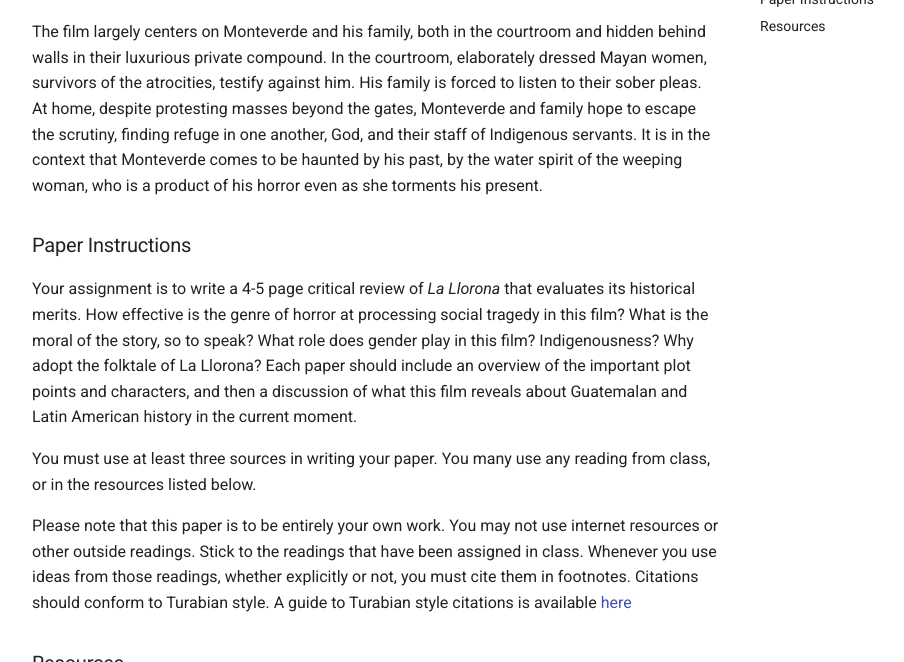
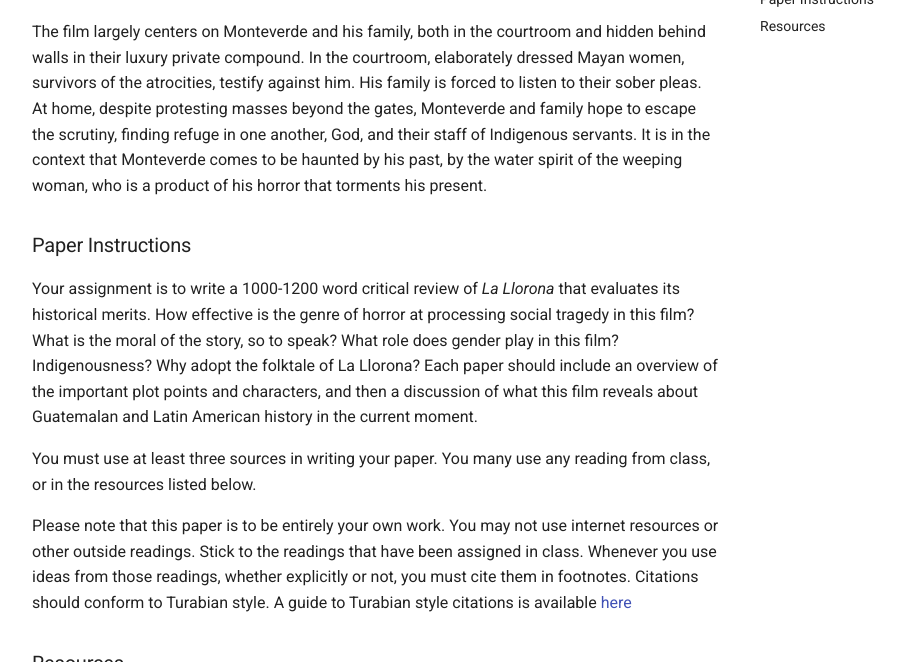
Before and after one commit to chadblack/2023MLA, an MkDocs documentation site: the page built from docs/resources/la llorona review essay.md, in a window 1280 px wide and 900 px high, scrolled down 1154 px, cut to the strip 238-900 px from the top of the window. Shown: the whole strip, without its empty margins (264-1168 px from the left). Built offline with MkDocs 1.6.1 and Material for MkDocs 9.7.7, drawn with Linux system fonts in a browser that asks for light colours.

Commit message:
neverending alterations

```diff
--- a/docs/resources/la llorona review essay.md
+++ b/docs/resources/la llorona review essay.md
@@ -24,11 +24,11 @@ The fictional General and former President Enrique Monteverde is being put on tr
 
 <iframe width="560" height="315" src="https://www.youtube.com/embed/bB6t7jJ1lTg?start=1153" title="YouTube video player" frameborder="0" allow="accelerometer; autoplay; clipboard-write; encrypted-media; gyroscope; picture-in-picture; web-share" allowfullscreen></iframe>
 
-The film largely centers on Monteverde and his family, both in the courtroom and hidden behind walls in their luxurious private compound. In the courtroom, elaborately dressed Mayan women, survivors of the atrocities, testify against him. His family is forced to listen to their sober pleas. At home, despite protesting masses beyond the gates, Monteverde and family hope to escape the scrutiny, finding refuge in one another, God, and their staff of Indigenous servants. It is in the context that Monteverde comes to be haunted by his past, by the water spirit of the weeping woman, who is a product of his horror even as she torments his present.
+The film largely centers on Monteverde and his family, both in the courtroom and hidden behind walls in their luxury private compound. In the courtroom, elaborately dressed Mayan women, survivors of the atrocities, testify against him. His family is forced to listen to their sober pleas. At home, despite protesting masses beyond the gates, Monteverde and family hope to escape the scrutiny, finding refuge in one another, God, and their staff of Indigenous servants. It is in the context that Monteverde comes to be haunted by his past, by the water spirit of the weeping woman, who is a product of his horror that torments his present.
 
 ### Paper Instructions
 
-Your assignment is to write a 4-5 page critical review of *La Llorona* that evaluates its historical merits. How effective is the genre of horror at processing social tragedy in this film? What is the moral of the story, so to speak? What role does gender play in this film? Indigenousness? Why adopt the folktale of La Llorona? Each paper should include an overview of the important plot points and characters, and then a discussion of what this film reveals about Guatemalan and Latin American history in the current moment.
+Your assignment is to write a 1000-1200 word critical review of *La Llorona* that evaluates its historical merits. How effective is the genre of horror at processing social tragedy in this film? What is the moral of the story, so to speak? What role does gender play in this film? Indigenousness? Why adopt the folktale of La Llorona? Each paper should include an overview of the important plot points and characters, and then a discussion of what this film reveals about Guatemalan and Latin American history in the current moment.
 
 You must use at least three sources in writing your paper. You many use any reading from class, or in the resources listed below.
 
```
